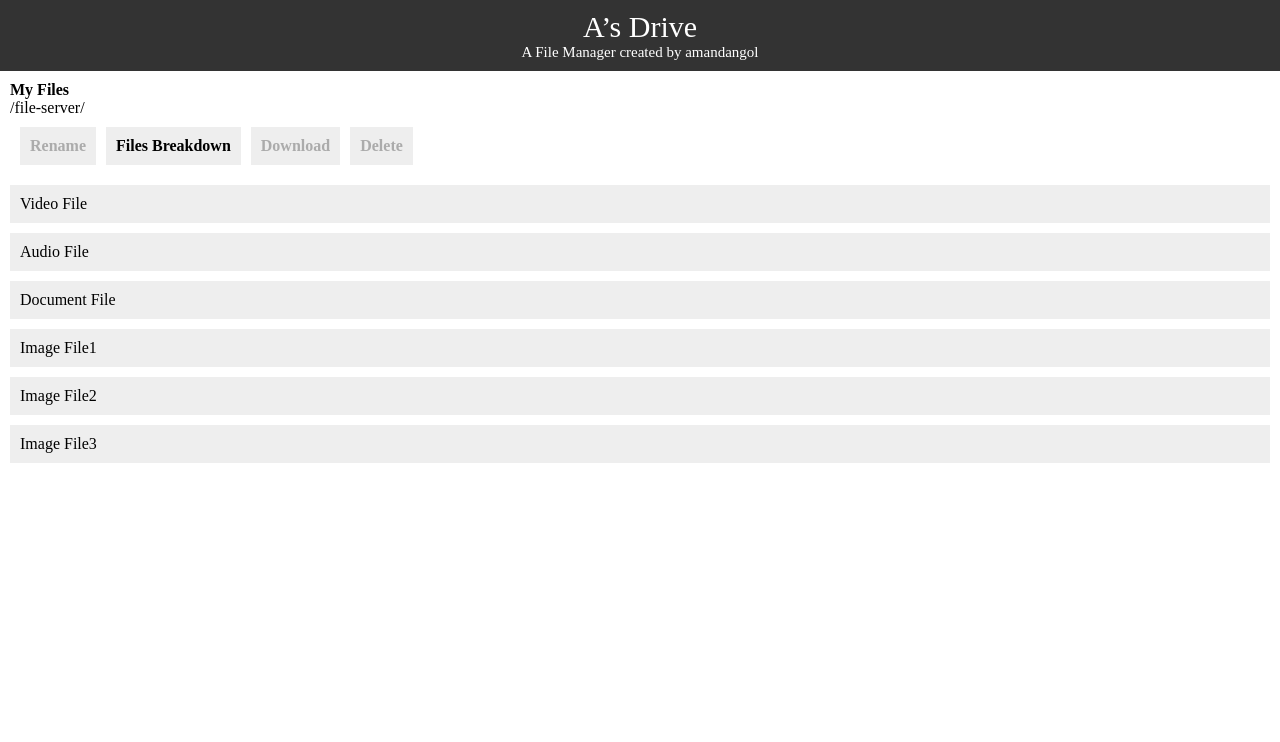
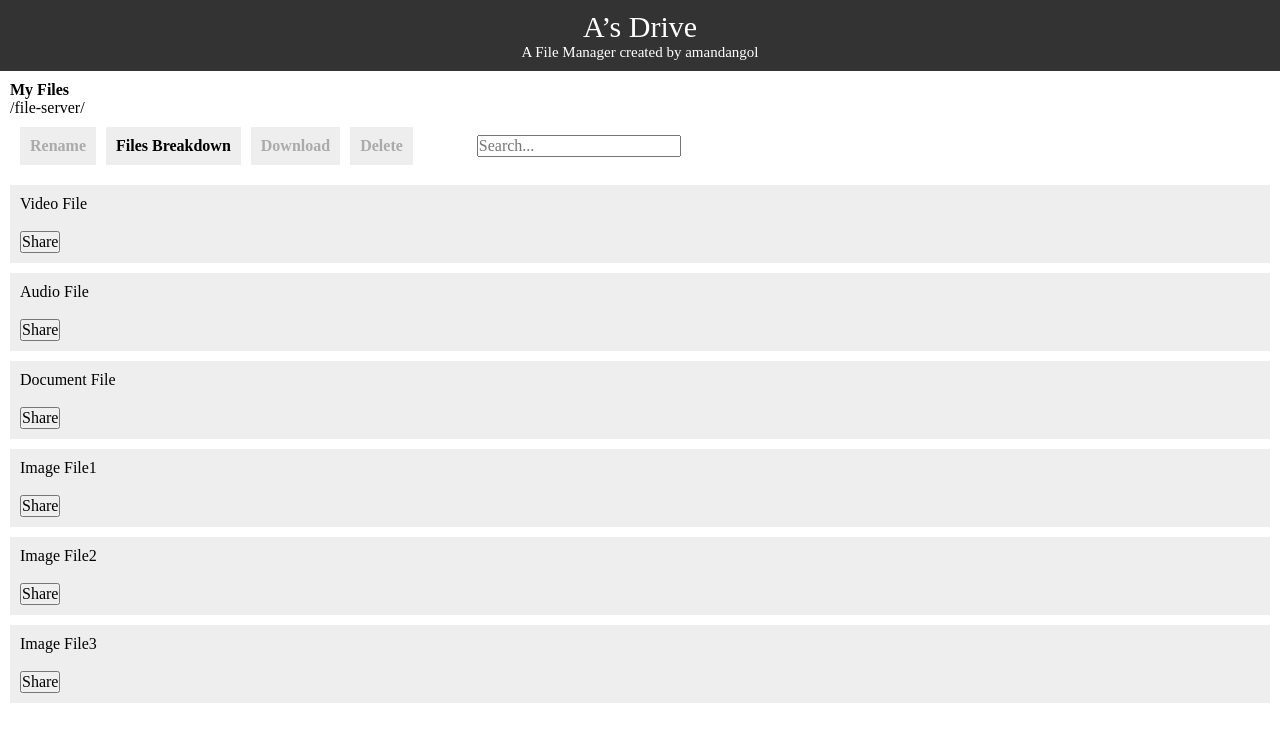
Before and after one commit to amandangol/Multimedia-App-Bounty, a React (Create React App) app: page / in a window 1280 px wide. Shown: the top 742 px of the page. Built offline with nearby package versions, Linux system fonts and the light colour scheme.

Commit message:
added search, share and metadata

```diff
--- a/src/App.js
+++ b/src/App.js
@@ -56,10 +56,10 @@ export default function App() {
       id: fileId,
       name: file.name,
       type: file.type,
-      // size: file.size,
-      // path: URL.createObjectURL(file), // Generate a local URL for preview purposes
-      // created: file.lastModifiedDate, // Use lastModifiedDate as an example, replace it with the appropriate property
-      // author: 'John Doe', // Provide the author name or obtain it from another source
+      size: file.size,
+      path: URL.createObjectURL(file), // Generate a local URL for preview purposes
+      created: file.lastModifiedDate, // Use lastModifiedDate as an example, replace it with the appropriate property
+      author: 'John Doe', // Provide the author name or obtain it from another source
     };
 
     // Update the state to include the uploaded file
@@ -274,14 +274,14 @@ export default function App() {
 </button>
 <spacer></spacer>
 <div style={{ marginLeft: "30px" }}>&nbsp;</div>
-{/* <div className="search-bar">
+{<div className="search-bar">
           <input
             type="text"
             placeholder="Search..."
             value={searchQuery}
             onChange={handleSearch}
           />
-        </div> */}
+        </div> }
 
         {/* Display search results only when there is a search query */}
         {searchQuery && searchResults.length > 0 ? (
@@ -317,8 +317,8 @@ export default function App() {
         }}
       >
         <p>{file.name}</p>
-        {/* <br></br> */}
-        {/* <button onClick={() => handleShare(file)}>Share</button> */}
+        { <br></br> }
+        { <button onClick={() => handleShare(file)}>Share</button> }
       </div>
     );
   }
@@ -348,7 +348,7 @@ export default function App() {
     <p>
       file type: <span style={{ fontStyle: 'italic' }}>{selectedFile.type}</span>
     </p>
-    {/* <p>
+    <p>
       Size: <span style={{ fontStyle: 'italic' }}>{selectedFile.size} bytes</span>
     </p>
     <p>
@@ -356,8 +356,8 @@ export default function App() {
     </p>
     <p>
       Author: <span style={{ fontStyle: 'italic' }}>{selectedFile.author}</span>
-    </p> */}
-    {/* Add additional metadata fields as needed */}
+    </p>
+
   </div>
 )}
 
```
